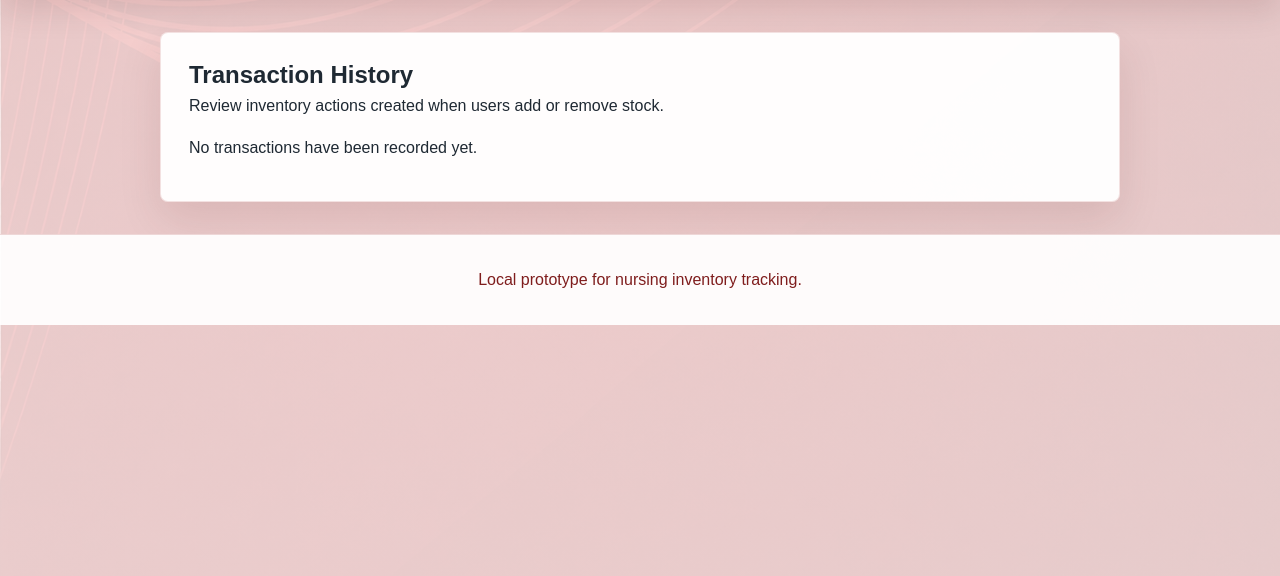
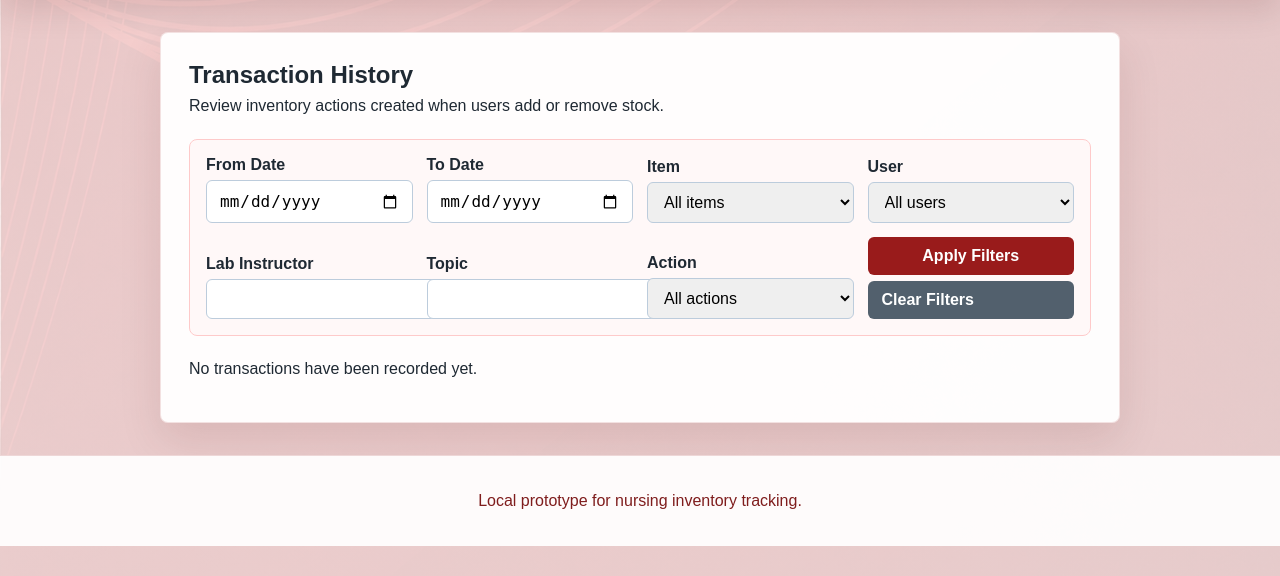
Before and after one commit to CS22M105/inventory_management_system, a Flask app: page /transactions in a window 1280 px wide. Shown: the part 183-759 px from the top of the page. Run offline with Flask 3, Linux system fonts and the light colour scheme; the visitor is signed in with stand-in values (Sample User, id 1); data that the repository does not hold is empty; some libraries are stand-ins or nearby versions.

Commit message:
Add transaction history filters

```diff
--- a/app.py
+++ b/app.py
@@ -511,6 +511,65 @@ def transactions():
 
     db = get_db()
     ensure_transaction_columns(db)
+
+    filters = {
+        "date_from": request.args.get("date_from", "").strip(),
+        "date_to": request.args.get("date_to", "").strip(),
+        "item_id": request.args.get("item_id", "").strip(),
+        "user_id": request.args.get("user_id", "").strip(),
+        "lab_instructor": request.args.get("lab_instructor", "").strip(),
+        "topic_of_day": request.args.get("topic_of_day", "").strip(),
+        "transaction_type": request.args.get("transaction_type", "").strip(),
+    }
+    conditions = []
+    params = []
+
+    if filters["date_from"]:
+        conditions.append("transactions.transaction_date >= %s")
+        params.append(filters["date_from"])
+
+    if filters["date_to"]:
+        conditions.append("transactions.transaction_date <= %s")
+        params.append(filters["date_to"])
+
+    if filters["item_id"].isdigit():
+        conditions.append("transactions.item_id = %s")
+        params.append(int(filters["item_id"]))
+
+    if filters["user_id"].isdigit():
+        conditions.append("transactions.user_id = %s")
+        params.append(int(filters["user_id"]))
+
+    if filters["lab_instructor"]:
+        conditions.append("transactions.lab_instructor ILIKE %s")
+        params.append(f"%{filters['lab_instructor']}%")
+
+    if filters["topic_of_day"]:
+        conditions.append("transactions.topic_of_day ILIKE %s")
+        params.append(f"%{filters['topic_of_day']}%")
+
+    if filters["transaction_type"] in {"add", "remove"}:
+        conditions.append("transactions.transaction_type = %s")
+        params.append(filters["transaction_type"])
+
+    where_clause = ""
+    if conditions:
+        where_clause = "WHERE " + " AND ".join(conditions)
+
+    items = db.execute(
+        """
+        SELECT id, name, barcode
+        FROM items
+        ORDER BY name, barcode
+        """
+    ).fetchall()
+    users = db.execute(
+        """
+        SELECT id, name, institution_id
+        FROM users
+        ORDER BY name, institution_id
+        """
+    ).fetchall()
     transaction_rows = db.execute(
         """
         SELECT
@@ -528,11 +587,19 @@ def transactions():
         FROM transactions
         JOIN items ON items.id = transactions.item_id
         JOIN users ON users.id = transactions.user_id
+        {where_clause}
         ORDER BY transactions.transaction_date DESC, transactions.transaction_time DESC, transactions.id DESC
-        """
+        """.format(where_clause=where_clause),
+        params,
     ).fetchall()
 
-    return render_template("transactions.html", transactions=transaction_rows)
+    return render_template(
+        "transactions.html",
+        transactions=transaction_rows,
+        filters=filters,
+        items=items,
+        users=users,
+    )
 
 @app.route("/reports/export")
 def export_inventory():
--- a/static/css/styles.css
+++ b/static/css/styles.css
@@ -216,6 +216,39 @@ form {
     margin-top: 24px;
 }
 
+.filter-form {
+    align-items: end;
+    background: rgba(255, 247, 247, 0.88);
+    border: 1px solid #fecaca;
+    border-radius: 8px;
+    display: grid;
+    gap: 14px;
+    grid-template-columns: repeat(auto-fit, minmax(180px, 1fr));
+    margin: 0 0 24px;
+    max-width: none;
+    padding: 16px;
+}
+
+.filter-form div {
+    display: grid;
+    gap: 6px;
+}
+
+.filter-actions {
+    align-items: center;
+    display: flex;
+    flex-wrap: wrap;
+    gap: 10px;
+}
+
+.secondary-link {
+    background: #52606d;
+}
+
+.secondary-link:hover {
+    background: #323f4b;
+}
+
 label {
     font-weight: 700;
 }
--- a/templates/transactions.html
+++ b/templates/transactions.html
@@ -10,6 +10,86 @@
             <p>Review inventory actions created when users add or remove stock.</p>
         </div>
     </div>
+
+    <form class="filter-form" method="get" action="{{ url_for('transactions') }}">
+        <div>
+            <label for="date_from">From Date</label>
+            <input
+                type="date"
+                id="date_from"
+                name="date_from"
+                value="{{ filters.get('date_from', '') }}"
+            >
+        </div>
+
+        <div>
+            <label for="date_to">To Date</label>
+            <input
+                type="date"
+                id="date_to"
+                name="date_to"
+                value="{{ filters.get('date_to', '') }}"
+            >
+        </div>
+
+        <div>
+            <label for="item_id">Item</label>
+            <select id="item_id" name="item_id">
+                <option value="">All items</option>
+                {% for item in items %}
+                <option value="{{ item['id'] }}" {% if filters.get('item_id') == item['id']|string %}selected{% endif %}>
+                    {{ item["name"] }} ({{ item["barcode"] }})
+                </option>
+                {% endfor %}
+            </select>
+        </div>
+
+        <div>
+            <label for="user_id">User</label>
+            <select id="user_id" name="user_id">
+                <option value="">All users</option>
+                {% for user in users %}
+                <option value="{{ user['id'] }}" {% if filters.get('user_id') == user['id']|string %}selected{% endif %}>
+                    {{ user["name"] }} ({{ user["institution_id"] }})
+                </option>
+                {% endfor %}
+            </select>
+        </div>
+
+        <div>
+            <label for="lab_instructor">Lab Instructor</label>
+            <input
+                type="text"
+                id="lab_instructor"
+                name="lab_instructor"
+                value="{{ filters.get('lab_instructor', '') }}"
+            >
+        </div>
+
+        <div>
+            <label for="topic_of_day">Topic</label>
+            <input
+                type="text"
+                id="topic_of_day"
+                name="topic_of_day"
+                value="{{ filters.get('topic_of_day', '') }}"
+            >
+        </div>
+
+        <div>
+            <label for="transaction_type">Action</label>
+            <select id="transaction_type" name="transaction_type">
+                <option value="">All actions</option>
+                <option value="add" {% if filters.get('transaction_type') == 'add' %}selected{% endif %}>Add Stock</option>
+                <option value="remove" {% if filters.get('transaction_type') == 'remove' %}selected{% endif %}>Remove Stock</option>
+            </select>
+        </div>
+
+        <div class="filter-actions">
+            <button type="submit">Apply Filters</button>
+            <a class="button-link secondary-link" href="{{ url_for('transactions') }}">Clear Filters</a>
+        </div>
+    </form>
 
     {% if transactions %}
     <table>
```
